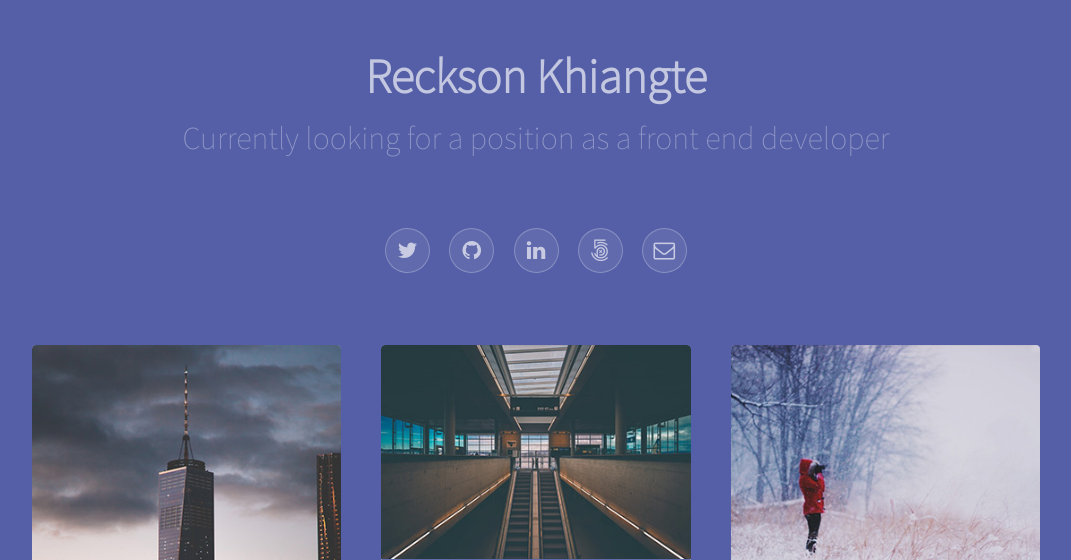
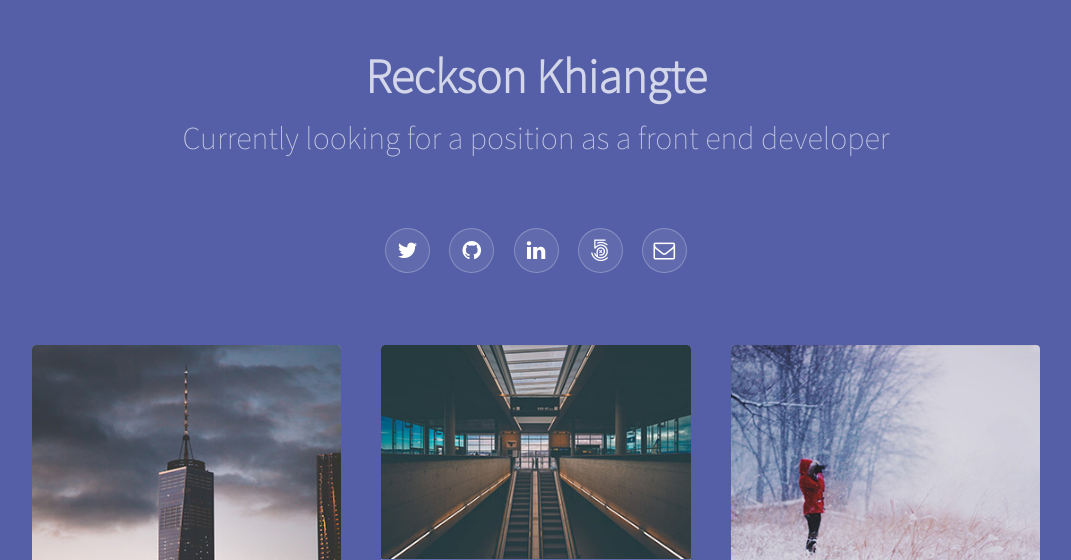
Before and after one commit to Saga-sanga/Saga-sanga.github.io, a plain HTML site: page index.html in a window 1280 px wide. Shown: the part 240-800 px from the top of the page, without its empty margins (104-1175 px from the left). Drawn offline with Linux system fonts and the light colour scheme.

Commit message:
changed opacity of github button text to 1

```diff
--- a/assets/css/main.css
+++ b/assets/css/main.css
@@ -1429,7 +1429,7 @@
 /* Type */
 
 	body, input, select, textarea {
-		color: rgba(255, 255, 255, 0.65);
+		color: rgb(255, 255, 255);
 		font-family: "Source Sans Pro", Helvetica, sans-serif;
 		font-size: 13pt;
 		font-weight: 200;
@@ -1612,7 +1612,7 @@
 	}
 
 	header p {
-		color: rgba(255, 255, 255, 0.35);
+		color: rgba(255, 255, 255, 0.65);
 		position: relative;
 		margin: 0 0 1.5em 0;
 	}
@@ -2588,7 +2588,7 @@
 	}
 
 		#header h1 {
-			color: rgba(255, 255, 255, 0.65);
+			color: rgba(255, 255, 255, 0.75);
 		}
 
 		#header .avatar {
```
